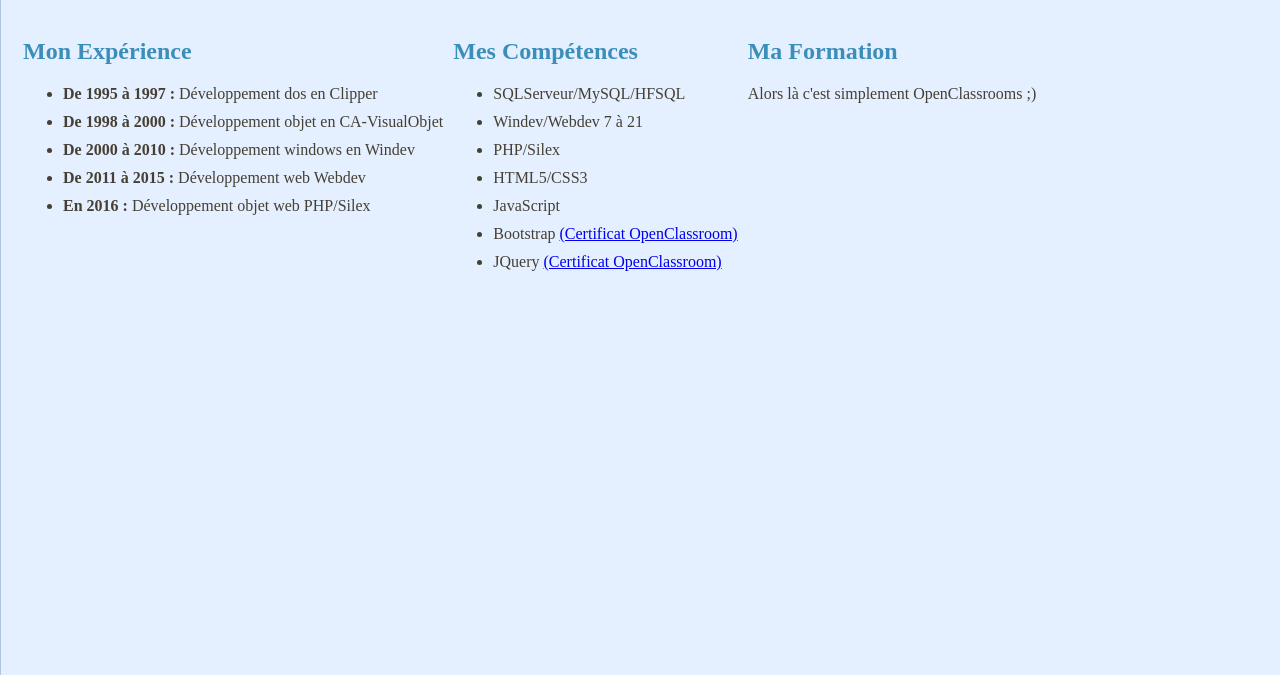
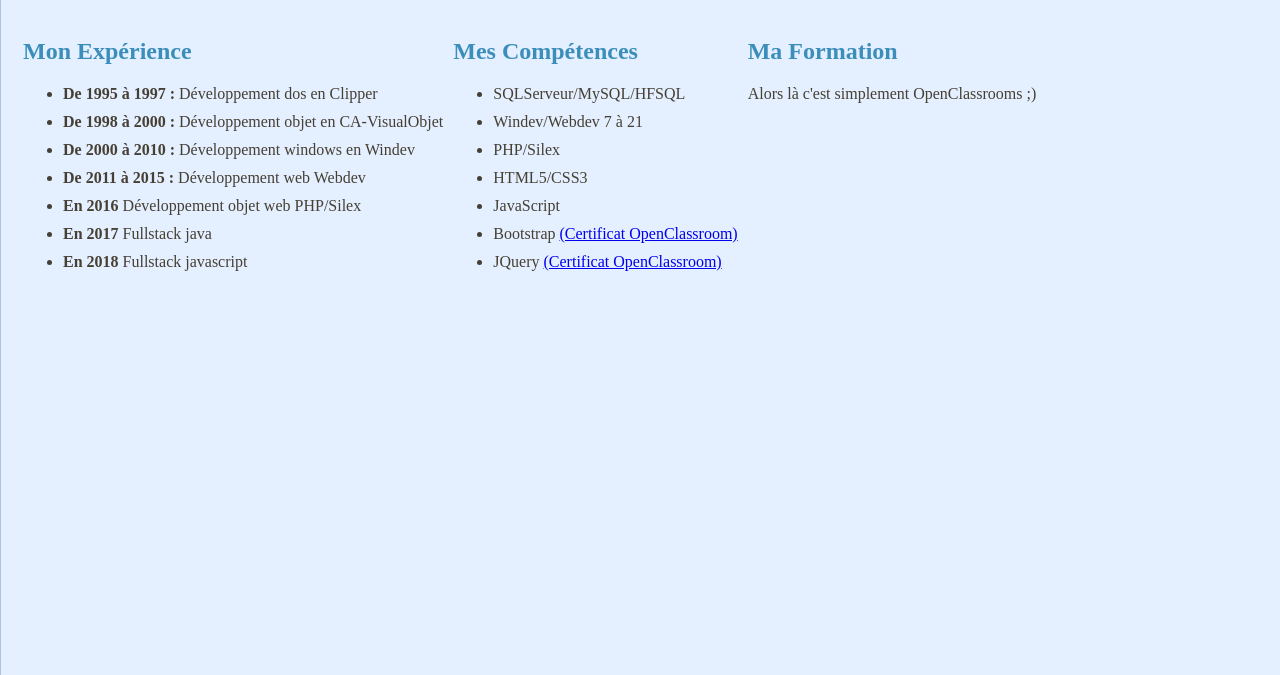
Before and after one commit to nastib/activiteHtml5, a plain HTML site: page index.html in a window 1280 px wide. Shown: the part 125-800 px from the top of the page. Drawn offline with Linux system fonts and the light colour scheme.

Commit message:
Update index.html

```diff
--- a/index.html
+++ b/index.html
@@ -28,7 +28,11 @@
                         <li><strong>De 1998 à 2000 :</strong> Développement objet en CA-VisualObjet</li>
                         <li><strong>De 2000 à 2010 :</strong> Développement windows en Windev </li>
                         <li><strong>De 2011 à 2015 :</strong> Développement web Webdev </li>
-                        <li><strong>En 2016 :</strong> Développement objet web PHP/Silex </li>
+                        <li><strong>En 2016 </strong> Développement objet web PHP/Silex </li>
+                        <li><strong>En 2017 </strong> Fullstack java </li>
+                        <li><strong>En 2018 </strong> Fullstack javascript </li>
+
+
                     </ul>
                 </article>
 
```
